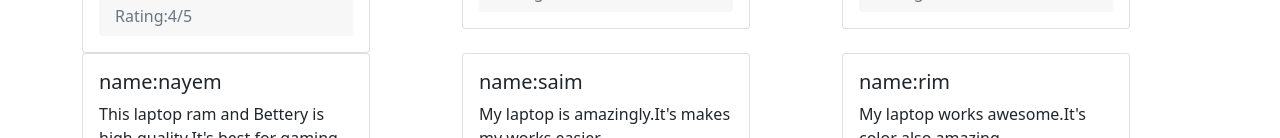
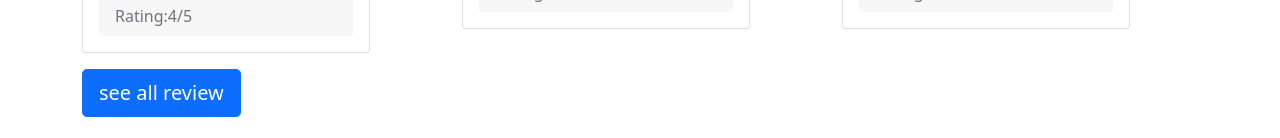
Before and after one commit to akila-niasa/product-analysis, a React (Create React App) app: page / in a window 1280 px wide. Shown: the part 662-800 px from the top of the page. Built offline with nearby package versions, Linux system fonts and the light colour scheme.

Commit message:
review slice added

```diff
--- a/src/components/Home/Home.js
+++ b/src/components/Home/Home.js
@@ -12,6 +12,7 @@ const Home = () => {
     //     .then(res=>res.json())
     //     .then(data=>setReviews(data))
     // },[setReviews])
+    // reviews.slice(0,3)
     return (
         <div>
             <div className='d-flex justify-content-around mt-5'>
@@ -29,7 +30,7 @@ const Home = () => {
                 <h2>Customer Reviews</h2>
                 <div className='row'>
                     {
-                      reviews.map(review=><CustomerReview key={review.id} review={review}></CustomerReview>)
+                      reviews.slice(0,3).map(review=><CustomerReview key={review.id} review={review}></CustomerReview>)
                     }
                 </div>
                 <button className='btn btn-primary btn-lg mt-3 mb-3' onClick={()=>navigate('/reviews')}>see all review</button>
```
